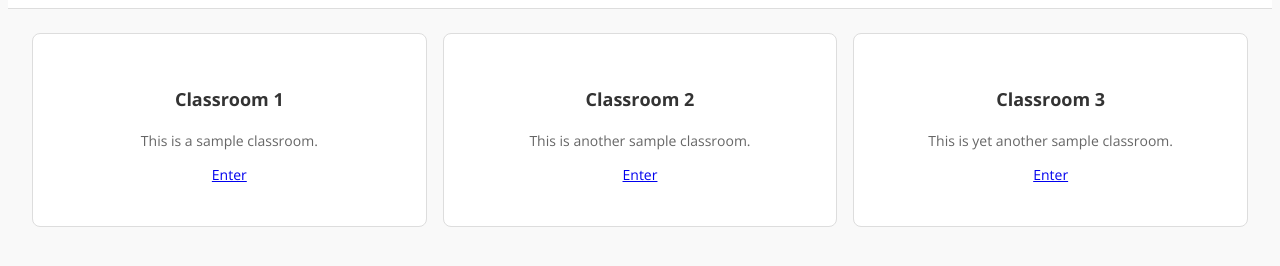
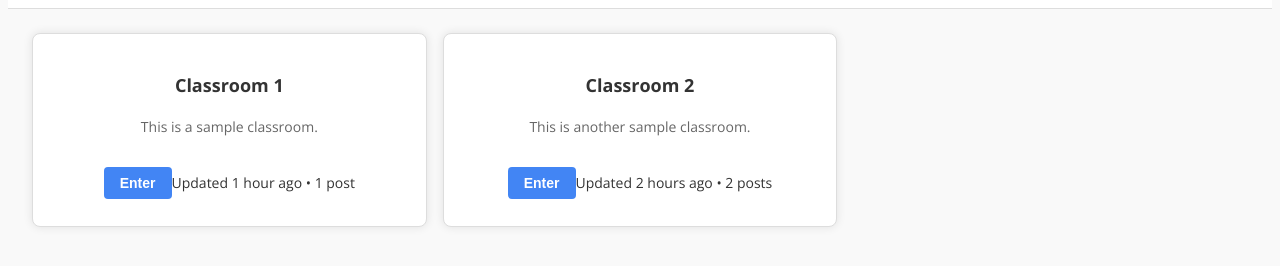
Before and after one commit to hjamttes/proxy-testing, a plain HTML site: page index.html in a window 1280 px wide. Shown: the part 52-318 px from the top of the page. Drawn offline with nearby package versions, Linux system fonts and the light colour scheme.

Commit message:
Update index.html

```diff
--- a/index.html
+++ b/index.html
@@ -57,9 +57,10 @@
             align-items: center;
             justify-content: center;
             height: 160px;
+            box-shadow: 0 0 10px rgba(0, 0, 0, 0.1);
         }
        .classroom-card:hover {
-            box-shadow: 0 0 10px rgba(0, 0, 0, 0.1);
+            box-shadow: 0 0 10px rgba(0, 0, 0, 0.2);
         }
        .classroom-card-title {
             font-size: 18px;
@@ -69,6 +70,25 @@
        .classroom-card-description {
             font-size: 14px;
             color: #666;
+        }
+       .classroom-card-footer {
+            display: flex;
+            justify-content: space-between;
+            align-items: center;
+            margin-top: 16px;
+        }
+       .classroom-card-footer-button {
+            background-color: #4285f4;
+            color: #fff;
+            border: none;
+            padding: 8px 16px;
+            font-size: 14px;
+            font-weight: 600;
+            border-radius: 4px;
+            cursor: pointer;
+        }
+       .classroom-card-footer-button:hover {
+            background-color: #3367d6;
         }
     </style>
 </head>
@@ -85,19 +105,21 @@
         <div class="classroom-card">
             <h2 class="classroom-card-title">Classroom 1</h2>
             <p class="classroom-card-description">This is a sample classroom.</p>
-            <a href="about:blank" target="_blank">Enter</a>
+            <div class="classroom-card-footer">
+                <button class="classroom-card-footer-button" onclick="window.open('about:blank', '_blank')">Enter</button>
+                <div class="classroom-card-footer-info">
+                    <span>Updated 1 hour ago</span>
+                    <span>•</span>
+                    <span>1 post</span>
+                </div>
+            </div>
         </div>
         <div class="classroom-card">
             <h2 class="classroom-card-title">Classroom 2</h2>
             <p class="classroom-card-description">This is another sample classroom.</p>
-            <a href="about:blank" target="_blank">Enter</a>
-        </div>
-        <div class="classroom-card">
-            <h2 class="classroom-card-title">Classroom 3</h2>
-            <p class="classroom-card-description">This is yet another sample classroom.</p>
-            <a href="about:blank" target="_blank">Enter</a>
-        </div>
-        <!-- Add more classrooms here -->
-    </main>
-</body>
-</html>
+            <div class="classroom-card-footer">
+                <button class="classroom-card-footer-button" onclick="window.open('about:blank', '_blank')">Enter</button>
+                <div class="classroom-card-footer-info">
+                    <span>Updated 2 hours ago</span>
+                    <span>•</span>
+                    <span>2 posts</span
```
